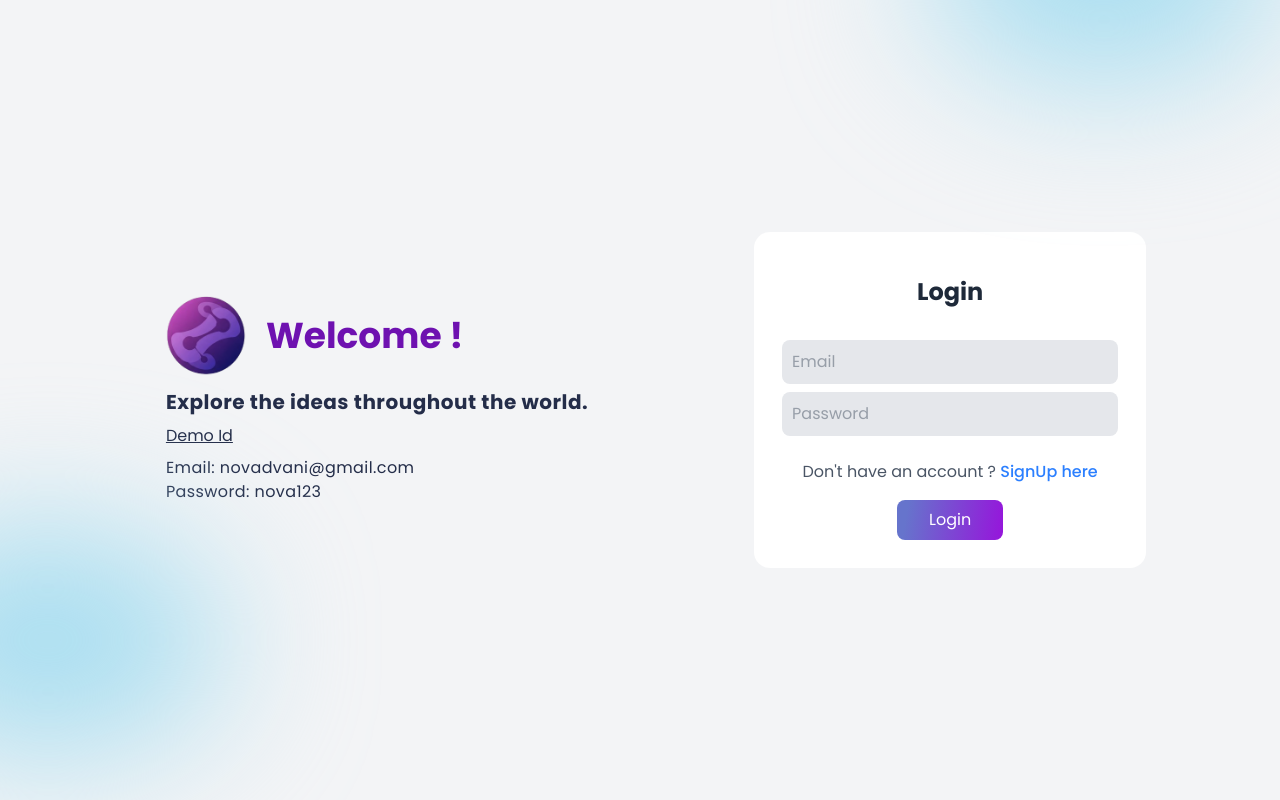
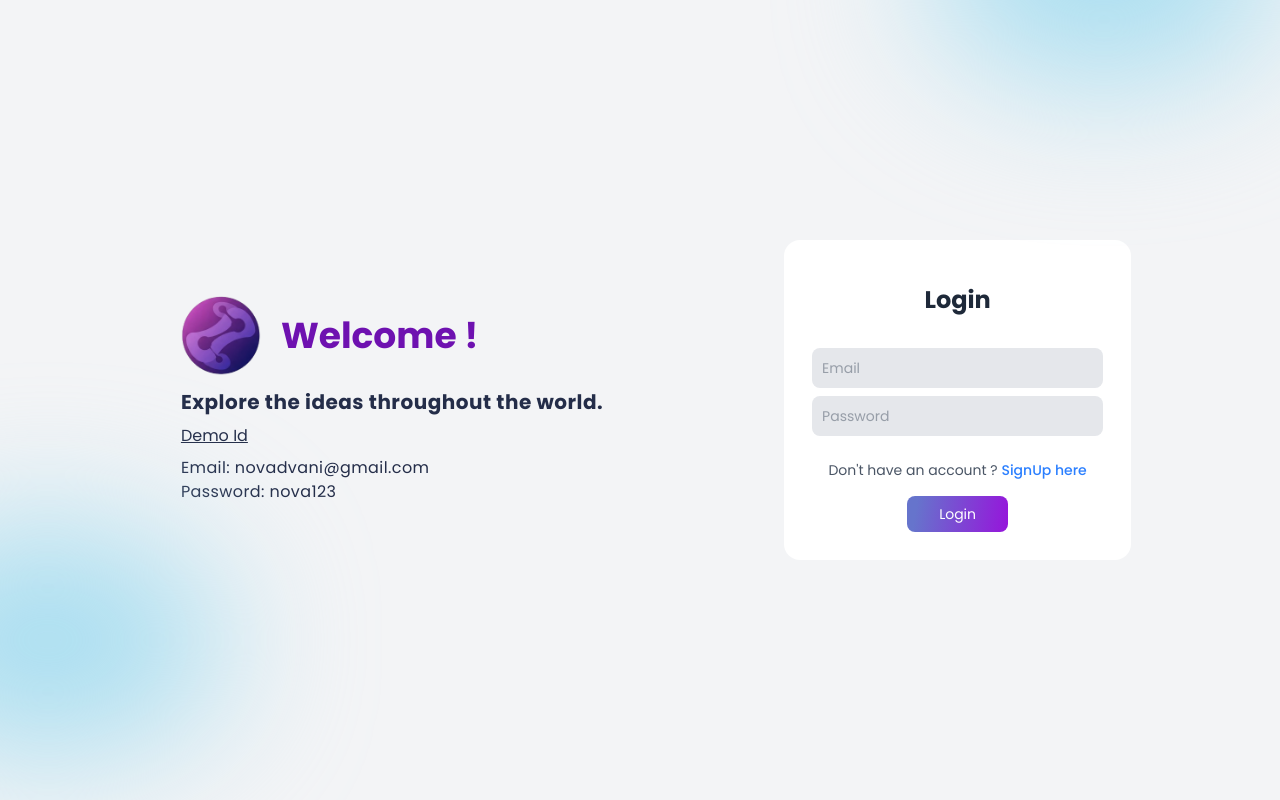
Before and after one commit to lohaniritya/SocialSphereDeploy, a React (Vite) app in the folder client/: page /login in a window 1280 px wide. Built offline with nearby package versions, Linux system fonts and the light colour scheme.

Commit message:
minor fix

```diff
--- a/client/src/index.css
+++ b/client/src/index.css
@@ -78,5 +78,7 @@ body {
 @media (max-width: 1024px) {
   .blur {
     background: transparent;
+    width: 1rem;
+    height: 1rem;
   }
 }
--- a/client/src/pages/login/Login.jsx
+++ b/client/src/pages/login/Login.jsx
@@ -67,7 +67,7 @@ function Login() {
         <div className=" rounded-2xl p-7 bg-white">
           <form
             onSubmit={handlSubmit}
-            className="flex flex-col items-center justify-center gap-2"
+            className="flex flex-col items-center justify-center text-xs md:text-sm gap-2"
           >
             <h3 className="text-xl md:text-2xl font-bold mb-2! md:p-4 text-gray-800">Login</h3>
 
@@ -98,9 +98,9 @@ function Login() {
             ></span>
 
             <span className="text-gray-600">
-              Don't have an account ?{"  "} <br className="md:hidden"/>
+              Don't have an account ?{"  "}
               <Link
-                to="/login"
+                to="/signup"
                 className="font-medium text-primary text-blue-500 transition-all duration-200 hover:underline"
               >
                 SignUp here
--- a/client/src/pages/signup/SignUp.jsx
+++ b/client/src/pages/signup/SignUp.jsx
@@ -62,8 +62,8 @@ function SignUp() {
               <img src={logo} alt="logo" className=" h-10 w-10 md:h-18 md:w-18" />
               <h2 className="text-purple-800 text-2xl md:text-4xl font-bold">Welcome !</h2>
             </div>
-            <h5 className="font-bold">
-              Explore the ideas throughout <br className="hidden"/> the world.
+            <h5 className="font-bold text-center">
+              Explore the ideas throughout the world.
             </h5>
         </div>
 
```
